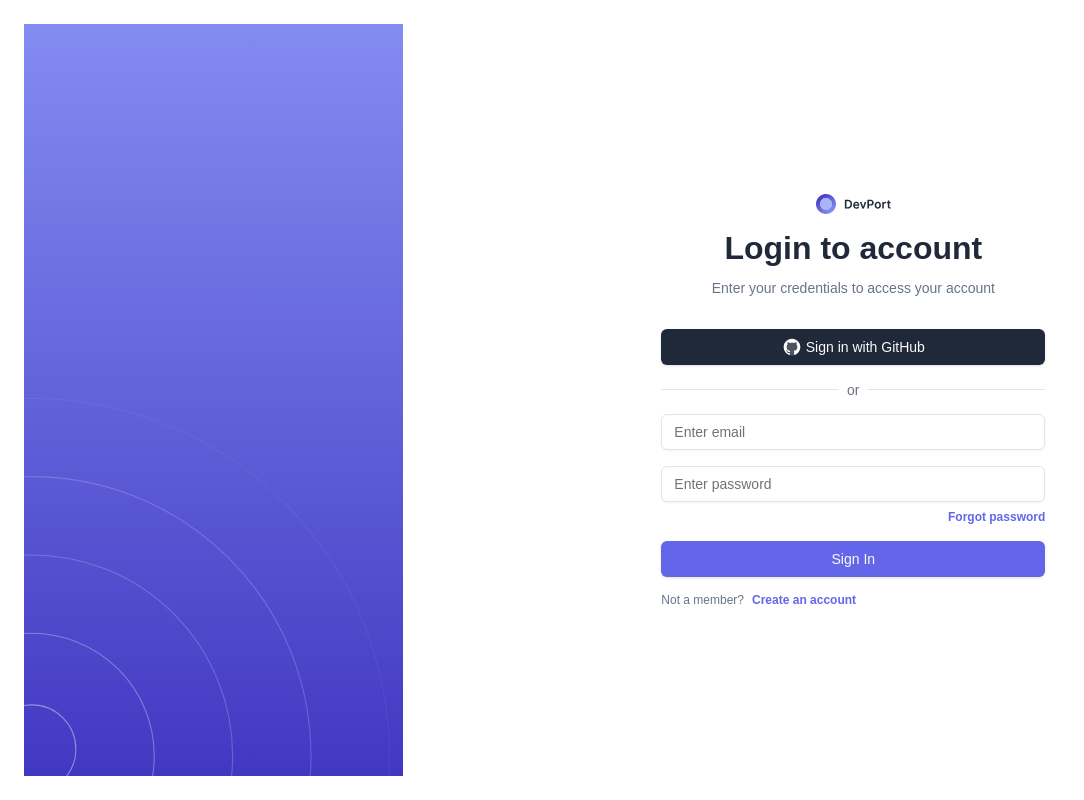
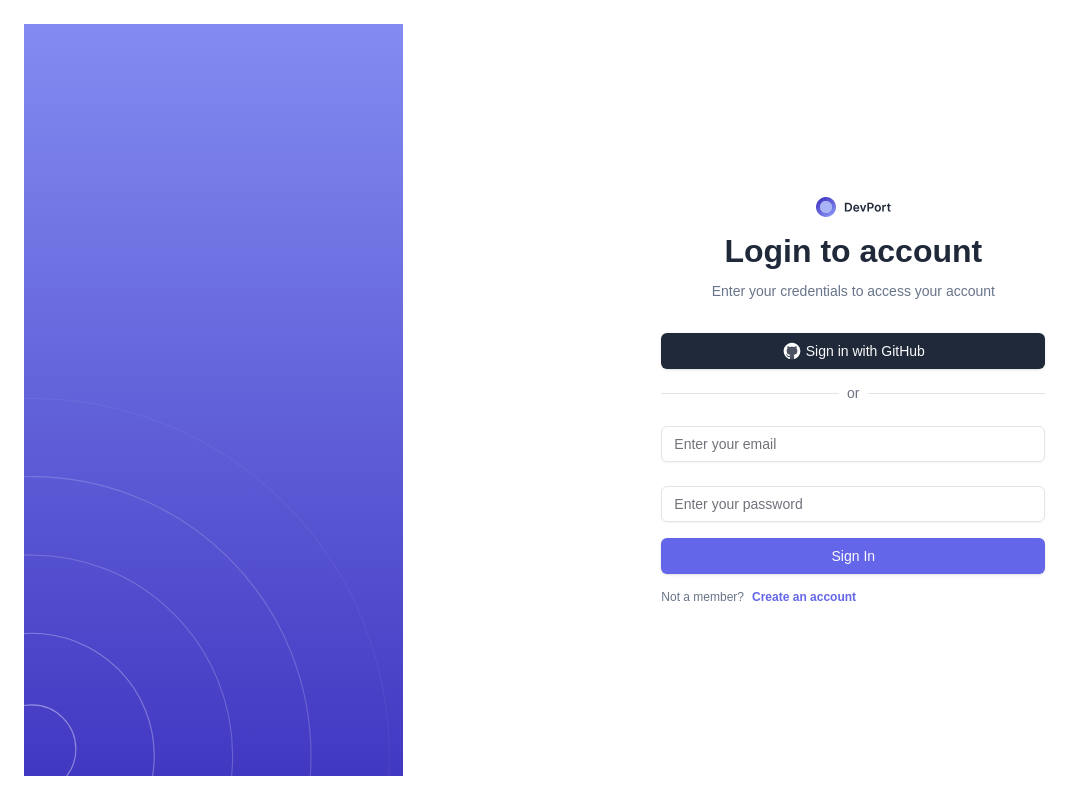
Before and after one commit to Shameera17/user-portfolio-management, a Next.js app: page /auth/signin in a window 1280 px wide. Shown: the whole page, without its empty margins (0-1084 px from the left). Built offline with nearby package versions, Linux system fonts and the light colour scheme; no server answers.

Commit message:
added Form to the app modified SignIn page

```diff
--- a/package.json
+++ b/package.json
@@ -9,6 +9,7 @@
     "lint": "next lint"
   },
   "dependencies": {
+    "@hookform/resolvers": "^3.9.0",
     "@radix-ui/react-aspect-ratio": "^1.1.0",
     "@radix-ui/react-avatar": "^1.1.1",
     "@radix-ui/react-icons": "^1.3.0",
@@ -22,8 +23,10 @@
     "next-auth": "^4.24.8",
     "react": "^18",
     "react-dom": "^18",
+    "react-hook-form": "^7.53.0",
     "tailwind-merge": "^2.5.3",
-    "tailwindcss-animate": "^1.0.7"
+    "tailwindcss-animate": "^1.0.7",
+    "zod": "^3.24.0-canary.20240701T200529"
   },
   "devDependencies": {
     "@types/node": "^20",
--- a/src/app/components/atoms/TextInput.tsx
+++ b/src/app/components/atoms/TextInput.tsx
@@ -1,5 +1,6 @@
 import React from "react";
 import { Input } from "@/components/ui/input";
+
 interface IInputProps {
   type?: string;
   placeholder?: string;
--- /dev/null
+++ b/src/app/components/molecules/TextInput.tsx
@@ -0,0 +1,37 @@
+import { useFormControl } from "@/app/utils/hooks/useFormControl";
+import {
+  FormControl,
+  FormField,
+  FormItem,
+  FormLabel,
+  FormMessage,
+} from "@/components/ui/form";
+import { Input } from "@/components/ui/input";
+import { HTMLInputTypeAttribute } from "react";
+import { Control, FieldValues, Path } from "react-hook-form";
+
+// Update the interface to accept generic types for better flexibility
+interface IInputProps<T extends FieldValues> {
+  type?: HTMLInputTypeAttribute | undefined;
+  placeholder?: string;
+  label?: string;
+  control: Control<T>;
+  name: Path<T>; // Updated to use Path<T> from react-hook-form
+}
+
+// Make the component generic
+export function TextInput<T extends FieldValues>(props: IInputProps<T>) {
+  const { field, error } = useFormControl({
+    control: props.control,
+    name: props.name,
+  });
+  return (
+    <FormItem>
+      <FormLabel>{props.label}</FormLabel>
+      <FormControl>
+        <Input type={props.type} placeholder={props.placeholder} {...field} />
+      </FormControl>
+      <FormMessage>{error?.message}</FormMessage>
+    </FormItem>
+  );
+}
--- a/src/app/components/organisms/form/SignIn.tsx
+++ b/src/app/components/organisms/form/SignIn.tsx
@@ -1,17 +1,50 @@
 import React from "react";
-import { Email } from "../../atoms/TextInput";
+import { useForm } from "react-hook-form";
+import { z } from "zod";
+import { zodResolver } from "@hookform/resolvers/zod";
+import { Form } from "@/components/ui/form";
+import { TextInput } from "../../molecules/TextInput";
 import { PrimaryButton } from "../../atoms/Button";
-import { PasswordGroup } from "../../molecules/InputGroup";
 import { AuthLabelGroup1 } from "../../molecules/AuthLabelGroup";
 
 export const SignIn = () => {
+  const formSchema = z.object({
+    email: z
+      .string()
+      .min(1, { message: "Email is required" })
+      .email("Invalid email format"),
+    password: z.string().min(1, { message: "Password is required" }),
+  });
+  type FormValues = z.infer<typeof formSchema>;
+
+  const form = useForm<FormValues>({
+    resolver: zodResolver(formSchema),
+    defaultValues: {
+      email: "",
+      password: "",
+    },
+  });
+
+  const onSubmit = (data: FormValues) => {
+    console.log(data);
+  };
   return (
-    <form className="flex flex-col gap-4 ">
-      <Email placeholder="Enter email" />
-      <PasswordGroup
-        placeholder="Enter password"
-        linkText={"Forgot password"}
-        linkHref={"forgot-password"}
+    <Form {...form}>
+      <form
+        onSubmit={form.handleSubmit(onSubmit)}
+        className="flex flex-col gap-4"
+      >
+        <TextInput
+          control={form.control}
+          type="email"
+          name="email"
+          placeholder="Enter your email"
+        />
+        <TextInput
+          control={form.control}
+          type="password"
+          name="password"
+          placeholder="Enter your password"
         />
         <PrimaryButton label="Sign In" type="submit" />
         <AuthLabelGroup1
@@ -20,5 +53,6 @@ export const SignIn = () => {
           href="/auth/signup"
         />
       </form>
+    </Form>
   );
 };
--- /dev/null
+++ b/src/app/utils/hooks/useFormControl.tsx
@@ -0,0 +1,24 @@
+import { Control, FieldValues, Path, useController } from "react-hook-form";
+
+interface UseFormControlProps<T extends FieldValues> {
+  control: Control<T>;
+  name: Path<T>;
+}
+
+export function useFormControl<T extends FieldValues>({
+  control,
+  name,
+}: UseFormControlProps<T>) {
+  const {
+    field,
+    fieldState: { error },
+  } = useController({
+    control,
+    name,
+  });
+
+  return {
+    field,
+    error,
+  };
+}
--- /dev/null
+++ b/src/components/ui/form.tsx
@@ -0,0 +1,178 @@
+"use client"
+
+import * as React from "react"
+import * as LabelPrimitive from "@radix-ui/react-label"
+import { Slot } from "@radix-ui/react-slot"
+import {
+  Controller,
+  ControllerProps,
+  FieldPath,
+  FieldValues,
+  FormProvider,
+  useFormContext,
+} from "react-hook-form"
+
+import { cn } from "@/lib/utils"
+import { Label } from "@/components/ui/label"
+
+const Form = FormProvider
+
+type FormFieldContextValue<
+  TFieldValues extends FieldValues = FieldValues,
+  TName extends FieldPath<TFieldValues> = FieldPath<TFieldValues>
+> = {
+  name: TName
+}
+
+const FormFieldContext = React.createContext<FormFieldContextValue>(
+  {} as FormFieldContextValue
+)
+
+const FormField = <
+  TFieldValues extends FieldValues = FieldValues,
+  TName extends FieldPath<TFieldValues> = FieldPath<TFieldValues>
+>({
+  ...props
+}: ControllerProps<TFieldValues, TName>) => {
+  return (
+    <FormFieldContext.Provider value={{ name: props.name }}>
+      <Controller {...props} />
+    </FormFieldContext.Provider>
+  )
+}
+
+const useFormField = () => {
+  const fieldContext = React.useContext(FormFieldContext)
+  const itemContext = React.useContext(FormItemContext)
+  const { getFieldState, formState } = useFormContext()
+
+  const fieldState = getFieldState(fieldContext.name, formState)
+
+  if (!fieldContext) {
+    throw new Error("useFormField should be used within <FormField>")
+  }
+
+  const { id } = itemContext
+
+  return {
+    id,
+    name: fieldContext.name,
+    formItemId: `${id}-form-item`,
+    formDescriptionId: `${id}-form-item-description`,
+    formMessageId: `${id}-form-item-message`,
+    ...fieldState,
+  }
+}
+
+type FormItemContextValue = {
+  id: string
+}
+
+const FormItemContext = React.createContext<FormItemContextValue>(
+  {} as FormItemContextValue
+)
+
+const FormItem = React.forwardRef<
+  HTMLDivElement,
+  React.HTMLAttributes<HTMLDivElement>
+>(({ className, ...props }, ref) => {
+  const id = React.useId()
+
+  return (
+    <FormItemContext.Provider value={{ id }}>
+      <div ref={ref} className={cn("space-y-2", className)} {...props} />
+    </FormItemContext.Provider>
+  )
+})
+FormItem.displayName = "FormItem"
+
+const FormLabel = React.forwardRef<
+  React.ElementRef<typeof LabelPrimitive.Root>,
+  React.ComponentPropsWithoutRef<typeof LabelPrimitive.Root>
+>(({ className, ...props }, ref) => {
+  const { error, formItemId } = useFormField()
+
+  return (
+    <Label
+      ref={ref}
+      className={cn(error && "text-destructive", className)}
+      htmlFor={formItemId}
+      {...props}
+    />
+  )
+})
+FormLabel.displayName = "FormLabel"
+
+const FormControl = React.forwardRef<
+  React.ElementRef<typeof Slot>,
+  React.ComponentPropsWithoutRef<typeof Slot>
+>(({ ...props }, ref) => {
+  const { error, formItemId, formDescriptionId, formMessageId } = useFormField()
+
+  return (
+    <Slot
+      ref={ref}
+      id={formItemId}
+      aria-describedby={
+        !error
+          ? `${formDescriptionId}`
+          : `${formDescriptionId} ${formMessageId}`
+      }
+      aria-invalid={!!error}
+      {...props}
+    />
+  )
+})
+FormControl.displayName = "FormControl"
+
+const FormDescription = React.forwardRef<
+  HTMLParagraphElement,
+  React.HTMLAttributes<HTMLParagraphElement>
+>(({ className, ...props }, ref) => {
+  const { formDescriptionId } = useFormField()
+
+  return (
+    <p
+      ref={ref}
+      id={formDescriptionId}
+      className={cn("text-[0.8rem] text-muted-foreground", className)}
+      {...props}
+    />
+  )
+})
+FormDescription.displayName = "FormDescription"
+
+const FormMessage = React.forwardRef<
+  HTMLParagraphElement,
+  React.HTMLAttributes<HTMLParagraphElement>
+>(({ className, children, ...props }, ref) => {
+  const { error, formMessageId } = useFormField()
+  const body = error ? String(error?.message) : children
+
+  if (!body) {
+    return null
+  }
+
+  return (
+    <p
+      ref={ref}
+      id={formMessageId}
+      className={cn("text-[0.8rem] font-medium text-destructive", className)}
+      {...props}
+    >
+      {body}
+    </p>
+  )
+})
+FormMessage.displayName = "FormMessage"
+
+export {
+  useFormField,
+  Form,
+  FormItem,
+  FormLabel,
+  FormControl,
+  FormDescription,
+  FormMessage,
+  FormField,
+}
```
Also changed, not shown: 1 other file (tests, documents, lock files or other folders). Lines whose indentation alone changed are shown as unchanged.
